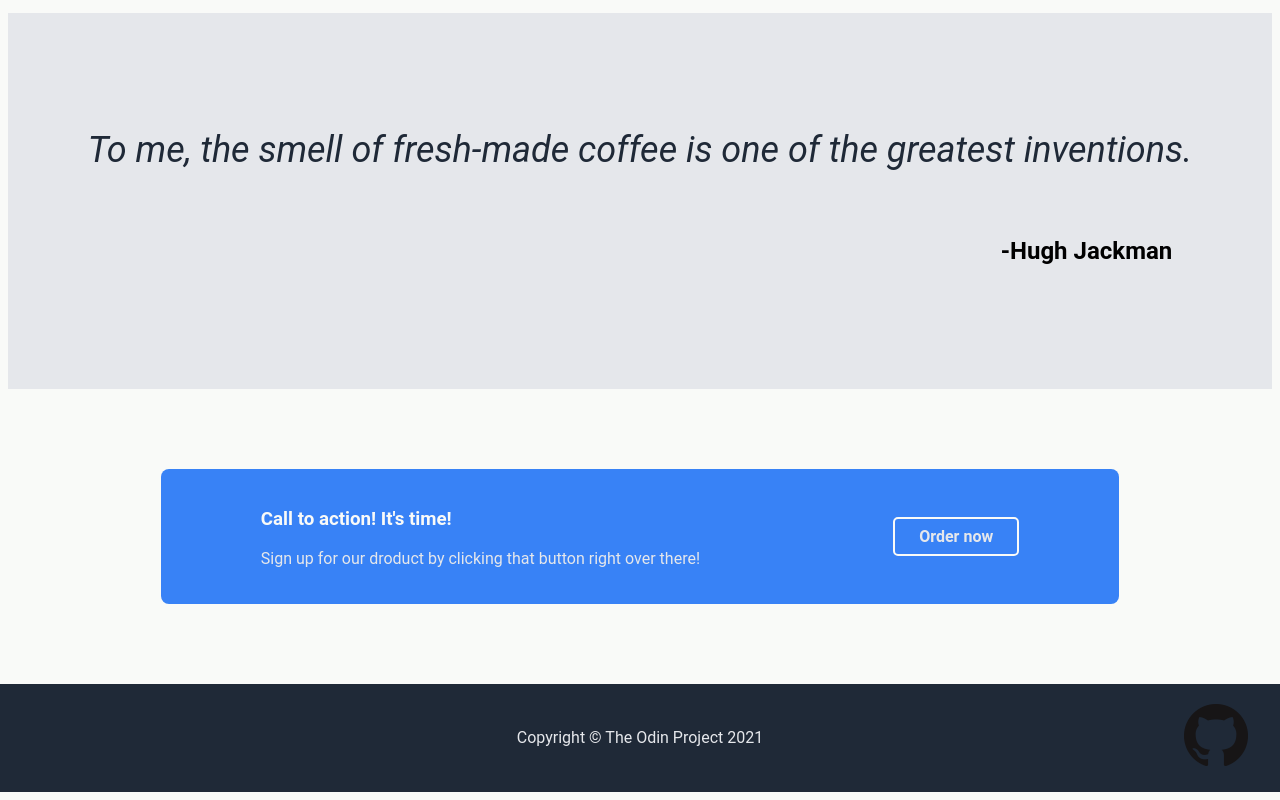
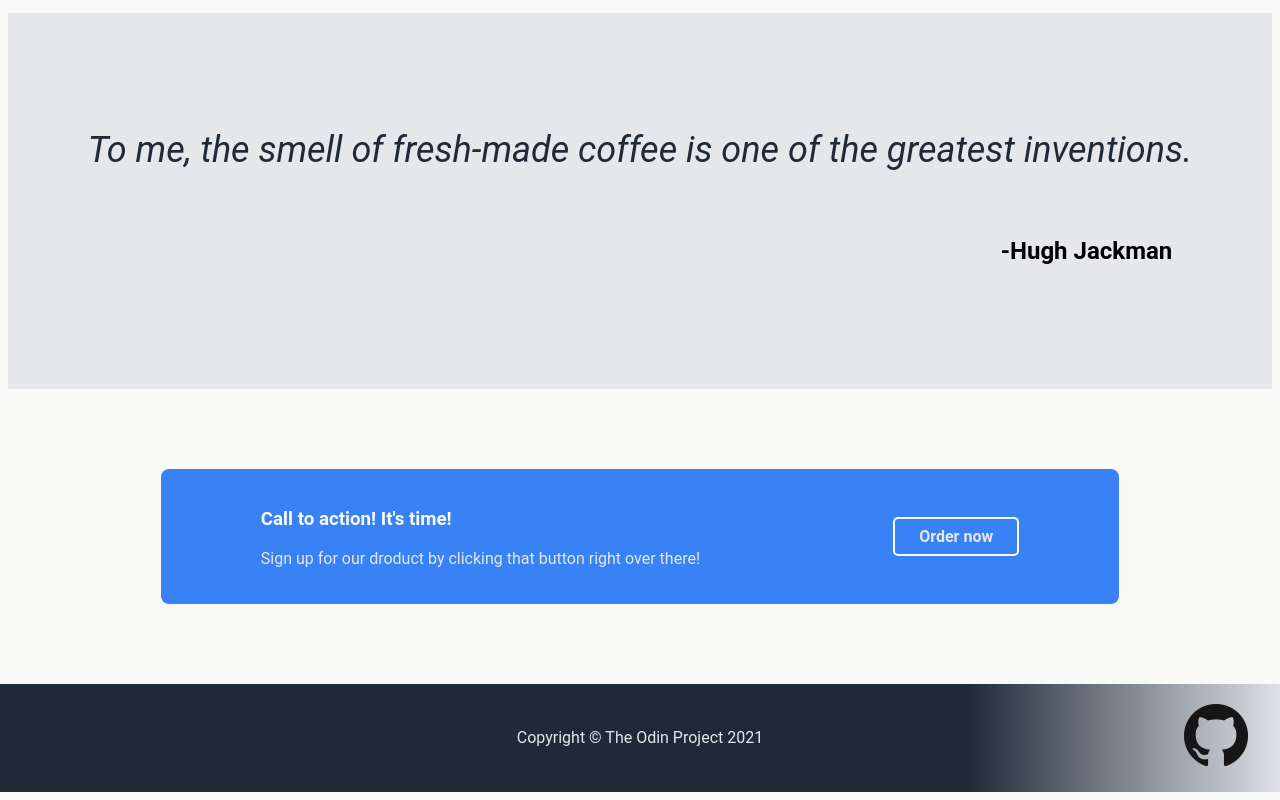
Before and after one commit to blankpebble/odin-landing-page, a plain HTML site: page index.html in a window 1280 px wide. Shown: the part 878-1678 px from the top of the page. Drawn offline with Linux system fonts and the light colour scheme.

Commit message:
Add gradient to footer

```diff
--- a/styles.css
+++ b/styles.css
@@ -224,7 +224,7 @@ a.order-button:hover {
   position: relative;
   width: 100%;
   padding: 20px;
-  background-color: #1F2937;
+  background-image: linear-gradient(to right, #1F2937, #1F2937,#1F2937,#1F2937, #E5E7EB);
   color: #E5E7EB;
 }
 
```
